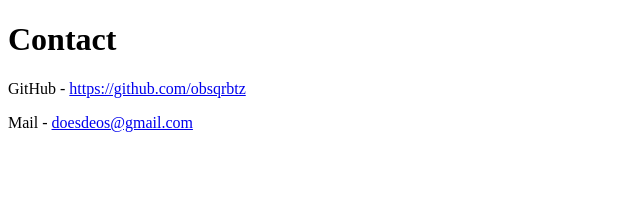
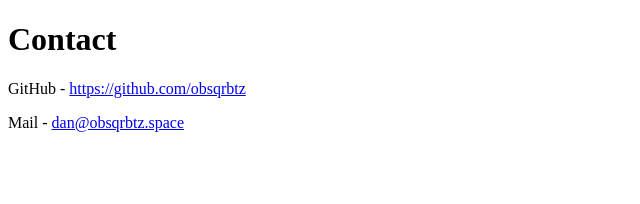
Before and after one commit to obsqrbtz/obsqrbtz-space, a SvelteKit app: page /contact in a window 1280 px wide. Shown: the top 204 px of the page, without its empty margins (0-640 px from the left). Built offline with nearby package versions, Linux system fonts and the light colour scheme.

Commit message:
Update +page.svelte

```diff
--- a/src/routes/contact/+page.svelte
+++ b/src/routes/contact/+page.svelte
@@ -11,4 +11,4 @@
 <h1>Contact</h1>
 
 <p>GitHub - <a rel="external" href="https://github.com/obsqrbtz">https://github.com/obsqrbtz</a></p>
-<p>Mail - <a rel="external" href="mailto:doesdeos@gmail.com">doesdeos@gmail.com</a></p>
+<p>Mail - <a rel="external" href="mailto:doesdeos@gmail.com">dan@obsqrbtz.space</a></p>
```
